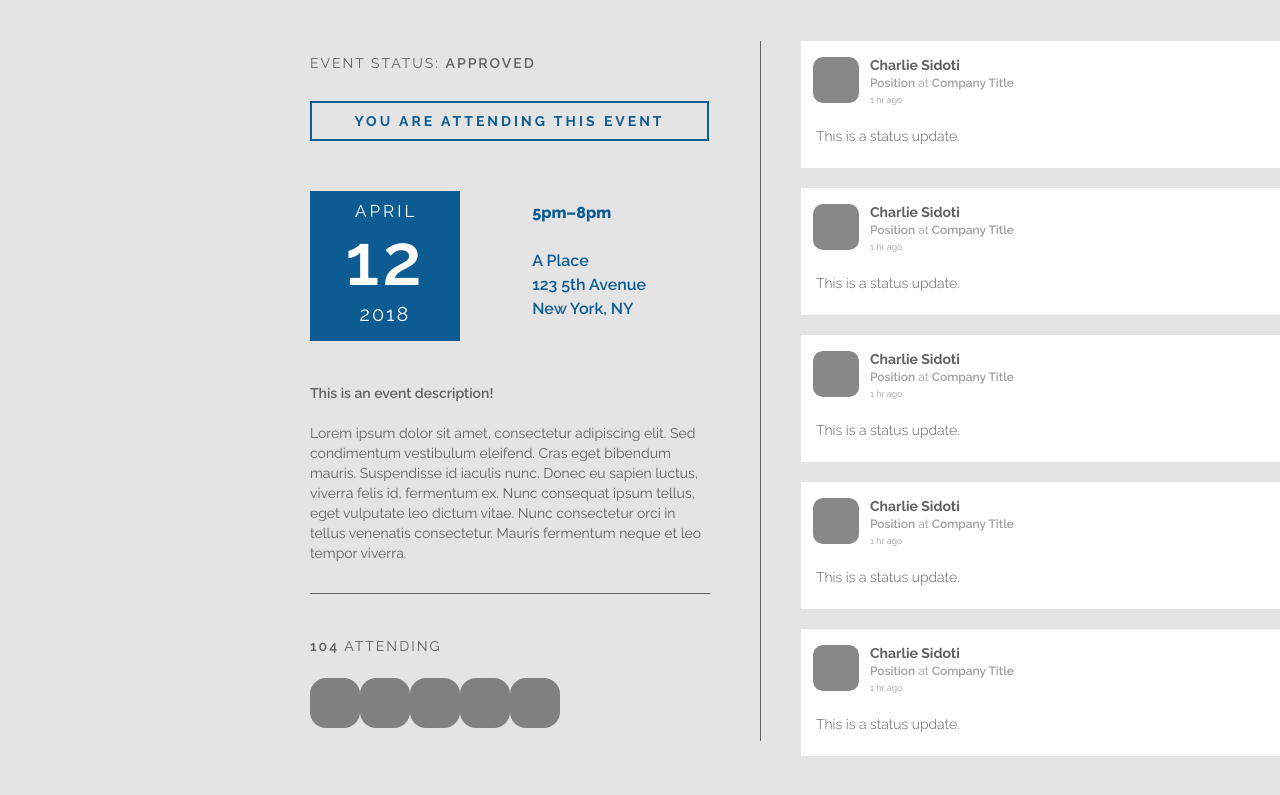
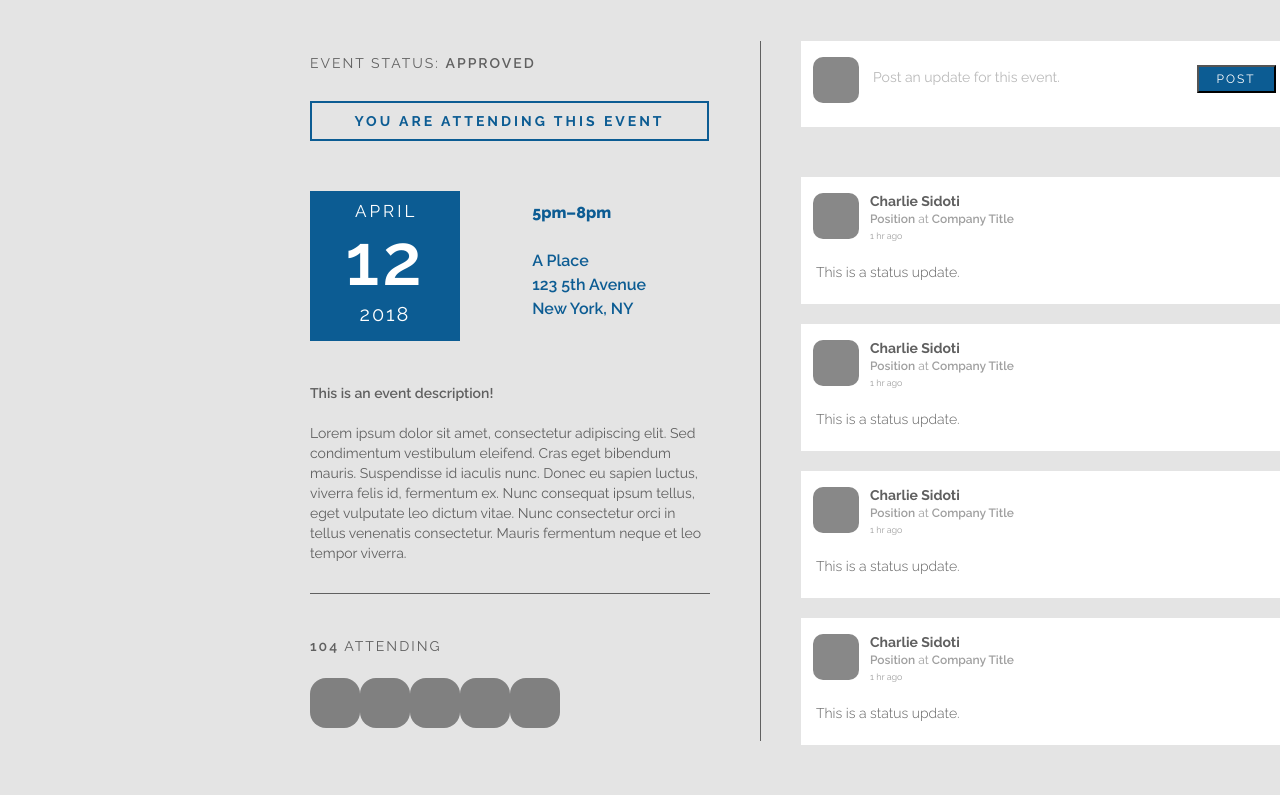
Before and after one commit to jocelynorante/ID-FrontEndDev, a plain HTML site: page event-details.html in a window 1280 px wide. Shown: the part 876-1671 px from the top of the page. Drawn offline with nearby package versions, Linux system fonts and the light colour scheme.

Commit message:
4/15 update
added "post a status" to event details page, adjustments to css

```diff
--- a/event-details.html
+++ b/event-details.html
@@ -115,15 +115,11 @@
             </div>
         </div>
         <div class="event-details-right">
-            <div id="basic-post">
+            <div id="user-post">
                 <div id="user-thumbnail">
                 </div>
-                <div id="user-info">
-                    <username>Charlie Sidoti</username>
-                    <jobTitle><b>Position</b> at <b>Company Title</b></jobTitle>
-                    <timePosted>1 hr ago</timePosted>
-                </div>
-                <div id="basic-event-description">This is a status update.</div>
+                <textarea id="event-details-update" placeholder="Post an update for this event."></textarea>
+                <button>Post</button>
             </div>
 
             <div id="basic-post">
--- a/style.css
+++ b/style.css
@@ -943,6 +943,7 @@ textarea {
     white-space: pre-wrap;
     word-wrap: break-word;
     border: 1px solid #7c7c7c;
+    resize: none;
 }
 
 textarea::-webkit-input-placeholder {
@@ -1172,11 +1173,57 @@ textarea::-webkit-input-placeholder {
 
 .event-details-right {
     float: left;
-    background-color: white;
-    height: 100px;
     position: relative;
     top: 40px;
     left: 40px;
+}
+
+.event-details-right #user-post {
+    margin-bottom: 50px;
+    background-color: #ffffff;
+    height: 70px;
+    padding-bottom: 16px;
+}
+
+.event-details-right #user-post #user-thumbnail {
+    width: 46px;
+    height: 46px;
+    left: 12px;
+    top: 16px;
+    position: relative;
+    border-radius: 10px;
+    background-color: #888888;
+}
+
+.event-details-right #user-post #event-details-update {
+    font-size: 14px;
+    border: none;
+    height: auto;
+    width: 328px;
+    position: relative;
+    top: -20px;
+    left: 70px;
+    resize: none;
+}
+
+.event-details-right #user-post button {
+    width: 79px;
+    height: 28px;
+    margin-left: 20px;
+    color: #ffffff;
+    background-color: #0C5C93;
+    font-size: 12px;
+    font-weight: 500;
+    letter-spacing: 2px;
+    text-transform: uppercase;
+    position: relative;
+    top: -40px;
+    left: 40px;
+}
+
+.event-details-right #user-post button:hover {
+    opacity: 0.95;
+    transition: 0s;
 }
 
 .event-details-right #basic-post {
```
